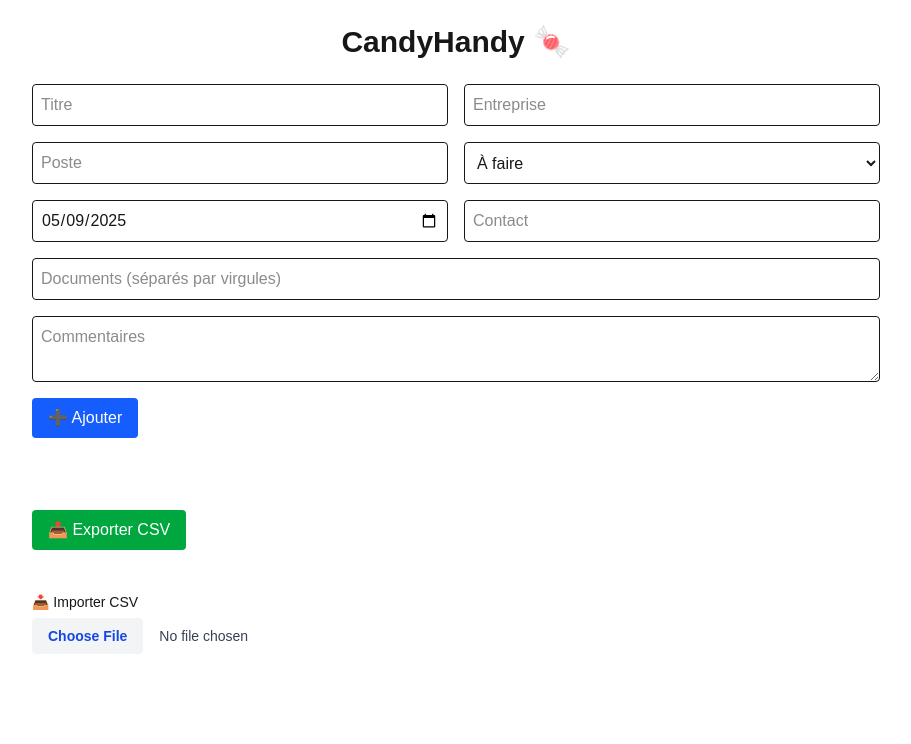
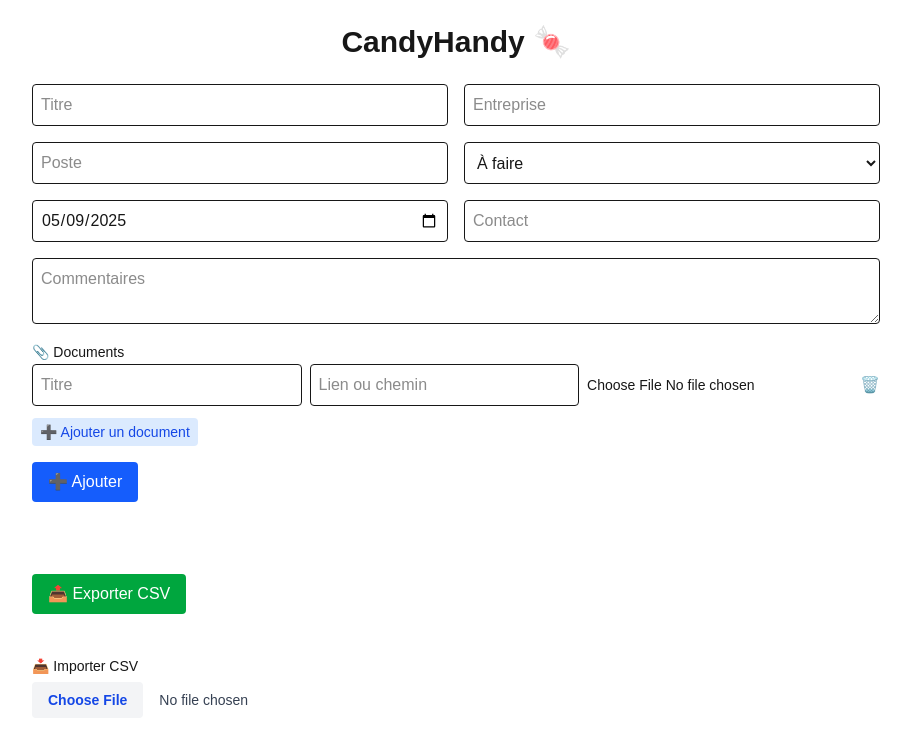
Before and after one commit to Grillon/candy-handy, a Next.js app: page / in a window 1280 px wide. Shown: the top 744 px of the page, without its empty margins (184-1095 px from the left). Built offline with nearby package versions, Linux system fonts and the light colour scheme.

Commit message:
features: Gestion liens et fichiers
* ajout multiples documents
* type fichier avec titre
* type lien avec titre
* import/export csv à jour
* update Readme.md

```diff
--- a/src/app/page.tsx
+++ b/src/app/page.tsx
@@ -23,7 +23,7 @@ export default function CandyHandy() {
     statut: "À faire",
     date: new Date().toISOString().split("T")[0],
     contact: "",
-    documents: "",
+    documents: [{ titre: "", lien: "" }],
     commentaires: "",
   });
 
@@ -76,7 +76,9 @@ const importFromCSV = (event: React.ChangeEvent<HTMLInputElement>) => {
         const obj: any = { id: `${Date.now()}-${Math.random().toString(36).substring(2, 8)}` };
         headers.forEach((h, i) => {
           const value = values[i] ?? '';
-          obj[h] = h === 'documents' ? value.split(';').map(v => v.trim()) : value;
+	  obj[h] = h === 'documents' ? value.split(';').map(v => ({ titre: "", lien: v.trim() }))
+  : value;
+
         });
         return obj;
       });
@@ -92,16 +94,15 @@ const importFromCSV = (event: React.ChangeEvent<HTMLInputElement>) => {
   };
 
   const handleAddOrUpdate = () => {
-    const docsArray = form.documents.split(",").map((s) => s.trim());
     if (form.id) {
       // mode édition
       setCandidatures(prev =>
-        prev.map(c => c.id === form.id ? { ...form, documents: docsArray } : c)
+        prev.map(c => c.id === form.id ? form : c)
       );
     } else {
       // création
       const id = generateId(form.entreprise);
-      setCandidatures(prev => [...prev, { ...form, id, documents: docsArray }]);
+      setCandidatures(prev => [...prev, { ...form, id }]);
     }
 
     // reset
@@ -113,7 +114,7 @@ const importFromCSV = (event: React.ChangeEvent<HTMLInputElement>) => {
       statut: "À faire",
       date: new Date().toISOString().split("T")[0],
       contact: "",
-      documents: "",
+      documents: [{ titre: "", lien: "" }],
       commentaires: "",
     });
   };
@@ -129,7 +130,7 @@ const importFromCSV = (event: React.ChangeEvent<HTMLInputElement>) => {
       <CandidateForm form={form} onChange={handleChange} onSubmit={handleAddOrUpdate} isEditing={!!form.id} />
       <div className="space-y-4 pt-6">
         {candidatures.map((c) => (
-          <CandidateCard key={c.id} data={c} onEdit={() => setForm({ ...c, documents: c.documents.join(", ") })} onDelete={() => handleDelete(c.id)} />
+          <CandidateCard key={c.id} data={c} onEdit={() => setForm(c)} onDelete={() => handleDelete(c.id)} />
         ))}
       </div>
       <button onClick={exportToCSV} className="px-4 py-2 bg-green-600 text-white rounded hover:bg-green-700">
--- a/src/components/candidate-card.tsx
+++ b/src/components/candidate-card.tsx
@@ -9,7 +9,7 @@ type Props = {
 		statut: string;
 		date: string;
 		contact: string;
-		documents: string[];
+		documents: { titre: string; lien: string }[];
 		commentaires: string;
 	};
 	onEdit: () => void;
@@ -25,7 +25,30 @@ export default function CandidateCard({ data, onEdit, onDelete }: Props) {
 		<p><strong>Statut :</strong> {data.statut}</p>
 		<p><strong>Date :</strong> {data.date}</p>
 		<p><strong>Contact :</strong> {data.contact}</p>
-		<p><strong>Documents :</strong> {data.documents.join(", ")}</p>
+		<p><strong>Documents :</strong></p>
+		<ul className="list-disc ml-5 space-y-1">
+		{data.documents.map((doc, i) => {
+			const isURL = doc.lien.startsWith("http://") || doc.lien.startsWith("https://");
+			return (
+				<li key={i} className="flex gap-2 items-start">
+				<span>{isURL ? "🔗" : "📂"}</span>
+				{isURL ? (
+					<a href={doc.lien} target="_blank" rel="noopener noreferrer" className="underline text-blue-600 dark:text-blue-300 hover:text-blue-400">
+					{doc.titre || doc.lien}
+					</a>
+				) : (
+				<div>
+				<span className="text-grey-300">{doc.titre}</span>
+				{doc.lien && (
+					<span className="ml-1 text-gray-300 text-sm">({doc.lien})</span>
+				)}
+				</div>
+				)}
+				</li>
+			);
+		})}
+		</ul>
+
 		<p><strong>Commentaires :</strong> {data.commentaires}</p>
 
 		<button
--- a/src/components/candidate-form.tsx
+++ b/src/components/candidate-form.tsx
@@ -22,9 +22,73 @@ export default function CandidateForm({ form, onChange, onSubmit, isEditing }: P
         </select>
         <input name="date" type="date" value={form.date} onChange={onChange} className="p-2 border rounded" />
         <input name="contact" placeholder="Contact" value={form.contact} onChange={onChange} className="p-2 border rounded" />
-        <input name="documents" placeholder="Documents (séparés par virgules)" value={form.documents} onChange={onChange} className="p-2 border rounded col-span-2" />
         <textarea name="commentaires" placeholder="Commentaires" value={form.commentaires} onChange={onChange} className="p-2 border rounded col-span-2" />
       </div>
+
+      <div className="col-span-2 space-y-2">
+        <label className="font-medium text-sm">📎 Documents</label>
+        {form.documents.map((doc: { titre: string; lien: string }, index: number) => (
+
+          <div key={index} className="flex flex-col md:flex-row gap-2 items-start md:items-center">
+            <input
+              type="text"
+              placeholder="Titre"
+              value={doc.titre}
+              onChange={(e) => {
+                const newDocs = [...form.documents];
+                newDocs[index].titre = e.target.value;
+                onChange({ target: { name: "documents", value: newDocs } } as any);
+              }}
+              className="flex-1 p-2 border rounded"
+            />
+            <input
+              type="text"
+              placeholder="Lien ou chemin"
+              value={doc.lien}
+              onChange={(e) => {
+                const newDocs = [...form.documents];
+                newDocs[index].lien = e.target.value;
+                onChange({ target: { name: "documents", value: newDocs } } as any);
+              }}
+              className="flex-1 p-2 border rounded"
+            />
+	    <input
+  type="file"
+  onChange={(e) => {
+    const file = e.target.files?.[0];
+    if (file) {
+      const newDocs = [...form.documents];
+      newDocs[index].lien = file.name;
+      onChange({ target: { name: "documents", value: newDocs } } as any);
+    }
+  }}
+  className="text-sm"
+/>
+
+            <button
+              type="button"
+              onClick={() => {
+                const newDocs = [...form.documents];
+                newDocs.splice(index, 1);
+                onChange({ target: { name: "documents", value: newDocs } } as any);
+              }}
+              className="text-red-600 hover:text-red-800"
+            >
+              🗑️
+            </button>
+          </div>
+        ))}
+        <button
+          type="button"
+          onClick={() => {
+            onChange({ target: { name: "documents", value: [...form.documents, { titre: "", lien: "" }] } } as any);
+          }}
+          className="mt-1 px-2 py-1 text-sm bg-blue-100 text-blue-700 rounded hover:bg-blue-200"
+        >
+          ➕ Ajouter un document
+        </button>
+      </div>
+
       <button onClick={onSubmit} className={`px-4 py-2 text-white rounded ${isEditing ? "bg-yellow-600 hover:bg-yellow-700" : "bg-blue-600 hover:bg-blue-700"}`}>
         {isEditing ? "💾 Mettre à jour" : "➕ Ajouter"}
       </button>
```
Also changed, not shown: 1 other file (tests, documents, lock files or other folders).
